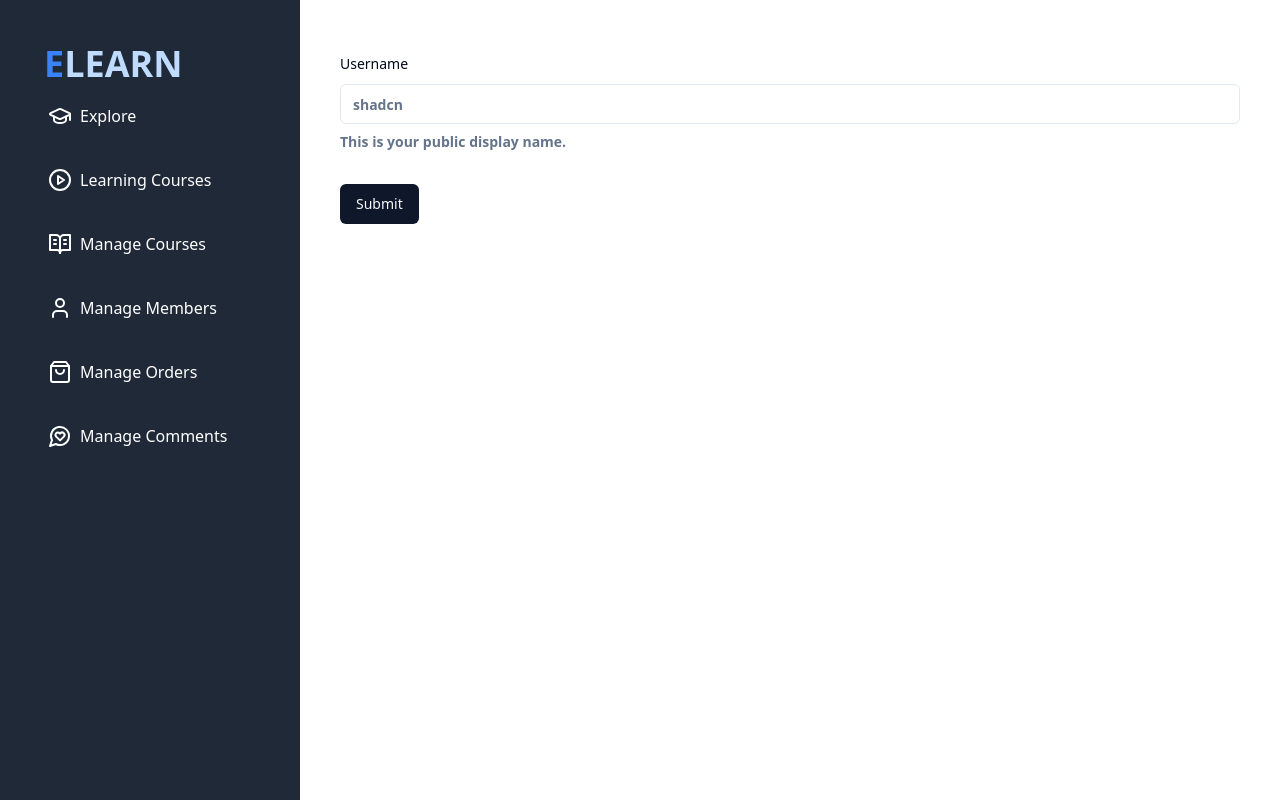
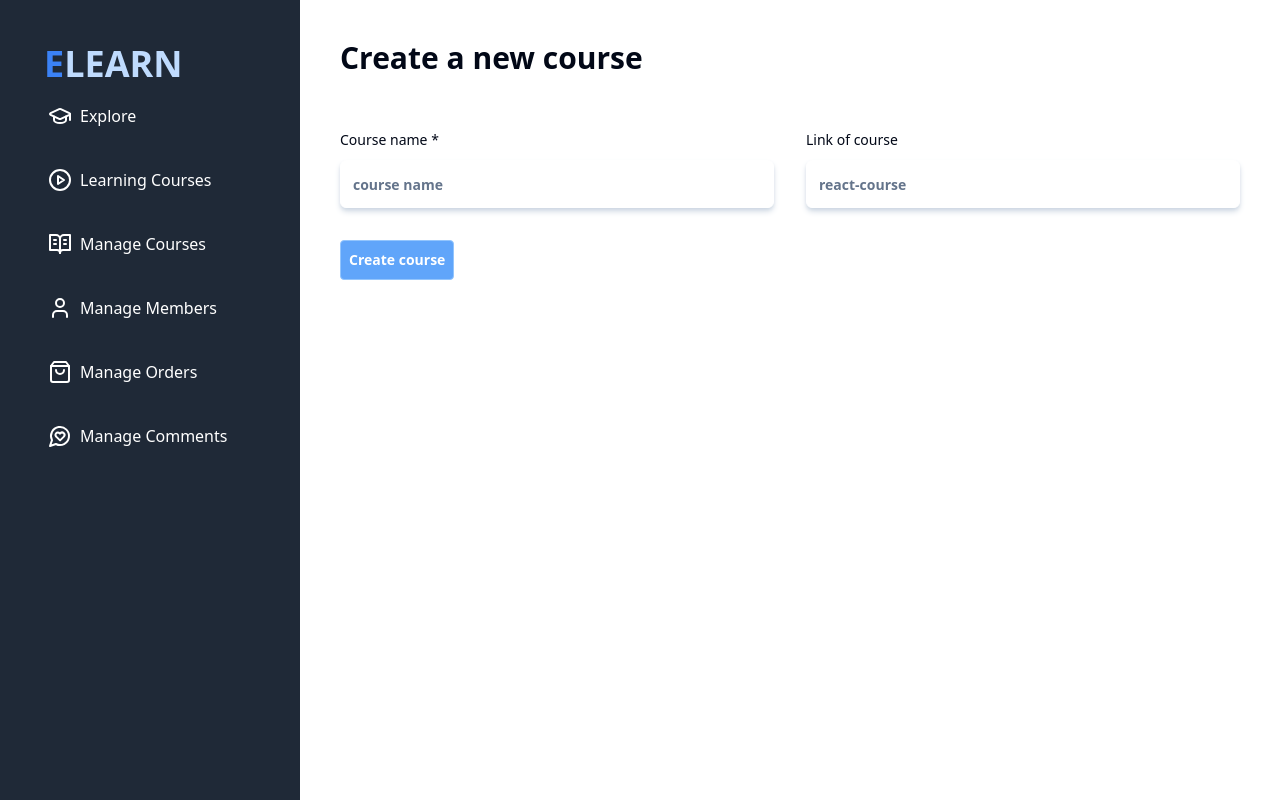
Before and after one commit to dandev947366/elearn-platform, a Next.js app: page /manage/course/new in a window 1280 px wide. Built offline with nearby package versions, Linux system fonts and the light colour scheme.

Commit message:
update AddNewCourse

```diff
--- a/src/components/course/CourseAddNew.tsx
+++ b/src/components/course/CourseAddNew.tsx
@@ -3,7 +3,7 @@
 import { zodResolver } from "@hookform/resolvers/zod"
 import { useForm } from "react-hook-form"
 import { z } from "zod"
-
+import Heading from '@/components/typography/Heading'
 import { Button } from "@/components/ui/button"
 import {
   Form,
@@ -17,45 +17,59 @@ import {
 import { Input } from "@/components/ui/input"
 
 const formSchema = z.object({
-  username: z.string().min(2, {
-    message: "Username must be at least 2 characters.",
+  title: z.string().min(10, {
+    message: "Title must be at least 10 characters.",
   }),
+  slug: z.string().optional(),
 })
 
 function CourseAddNew() {
     const form = useForm<z.infer<typeof formSchema>>({
         resolver: zodResolver(formSchema),
         defaultValues: {
-          username: "",
+            title: "",
+            slug: "",
         },
       })
 
-      // 2. Define a submit handler.
-      function onSubmit(values: z.infer<typeof formSchema>) {
-        // Do something with the form values.
-        // ✅ This will be type-safe and validated.
+    function onSubmit(values: z.infer<typeof formSchema>) {
         console.log(values)
     }
   return (
+
     <Form {...form}>
-      <form onSubmit={form.handleSubmit(onSubmit)} className="space-y-8">
+    <Heading>Create a new course</Heading>
+      <form onSubmit={form.handleSubmit(onSubmit)}>
+      <div className="grid grid-cols-2 gap-8 mt-10 mb-8">
         <FormField
           control={form.control}
-          name="username"
+          name="title"
           render={({ field }) => (
             <FormItem>
-              <FormLabel>Username</FormLabel>
+              <FormLabel>Course name *</FormLabel>
               <FormControl>
-                <Input placeholder="shadcn" {...field} />
+                <Input placeholder="course name" {...field} />
               </FormControl>
-              <FormDescription>
-                This is your public display name.
-              </FormDescription>
-              <FormMessage />
+              <FormMessage  />
             </FormItem>
           )}
         />
-        <Button type="submit">Submit</Button>
+
+        <FormField
+          control={form.control}
+          name="slug"
+          render={({ field }) => (
+            <FormItem>
+              <FormLabel>Link of course</FormLabel>
+              <FormControl>
+                <Input placeholder="react-course" {...field} />
+              </FormControl>
+              <FormMessage  />
+            </FormItem>
+          )}
+        />
+        </div>
+        <Button type="submit" className="flex items-center justify-center mt-7 text-white font-semibold width-full p-2 rounded bg-blue-400 shadow-slate-900 border border-blue-300 hover:bg-blue-500">Create course</Button>
       </form>
     </Form>
   )
--- a/src/components/ui/input.tsx
+++ b/src/components/ui/input.tsx
@@ -11,7 +11,7 @@ const Input = React.forwardRef<HTMLInputElement, InputProps>(
       <input
         type={type}
         className={cn(
-          "flex h-10 w-full rounded-md border border-input bg-background px-3 py-2 text-sm ring-offset-background file:border-0 file:bg-transparent file:text-sm file:font-medium placeholder:text-muted-foreground focus-visible:outline-none focus-visible:ring-2 focus-visible:ring-ring focus-visible:ring-offset-2 disabled:cursor-not-allowed disabled:opacity-50",
+          "shadow-slate-200 border border-x-white border-y-white p-5 rounded-lg w-96 bg-base-100 shadow-xl flex h-12 w-full rounded-md border border-input shadow-md shadow-slate-300 border-blue-200 bg-background px-3 py-2 text-sm ring-offset-background file:border-0 file:bg-transparent file:text-sm file:font-medium placeholder:text-muted-foreground focus-visible:outline-none disabled:cursor-not-allowed disabled:opacity-50",
           className
         )}
         ref={ref}
```
